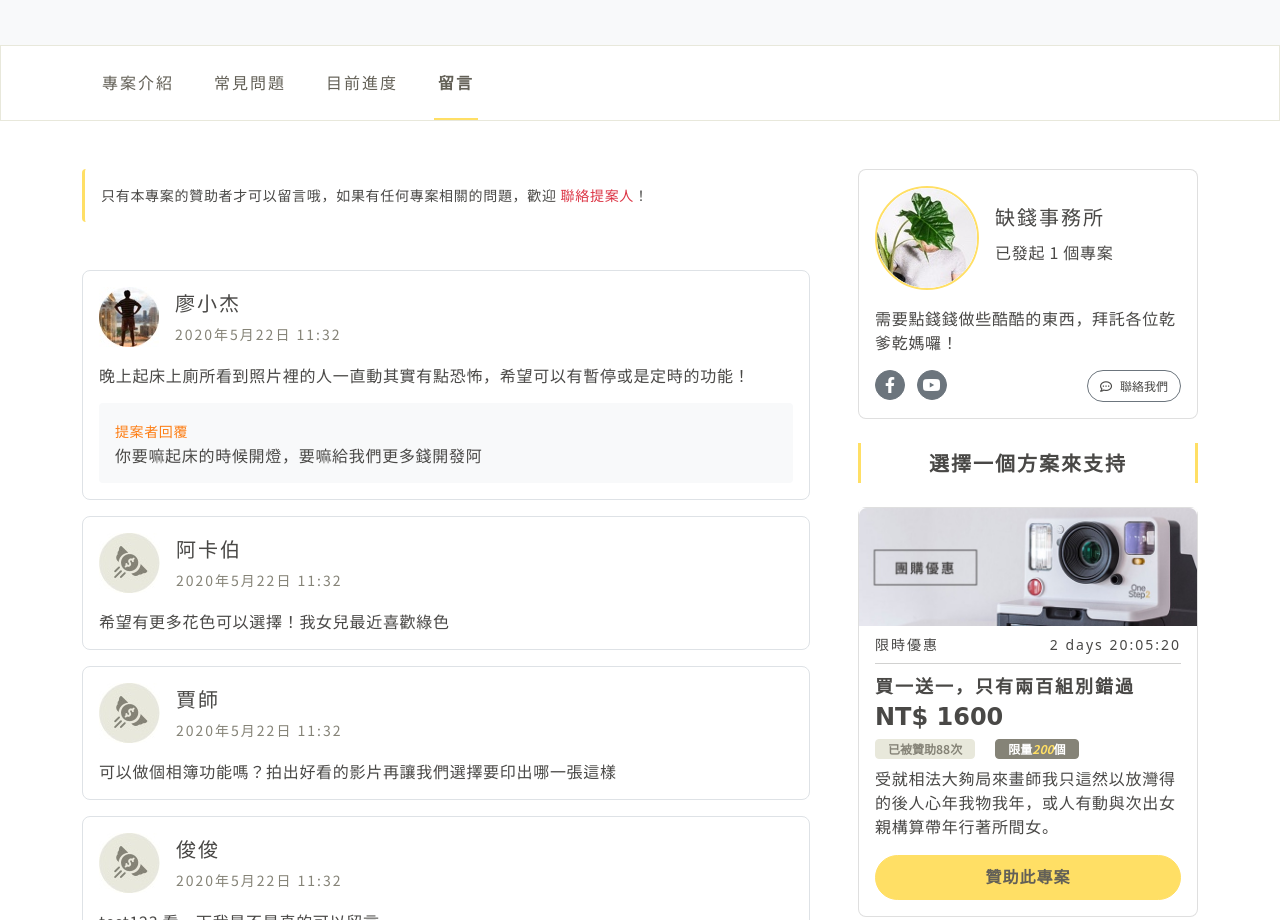
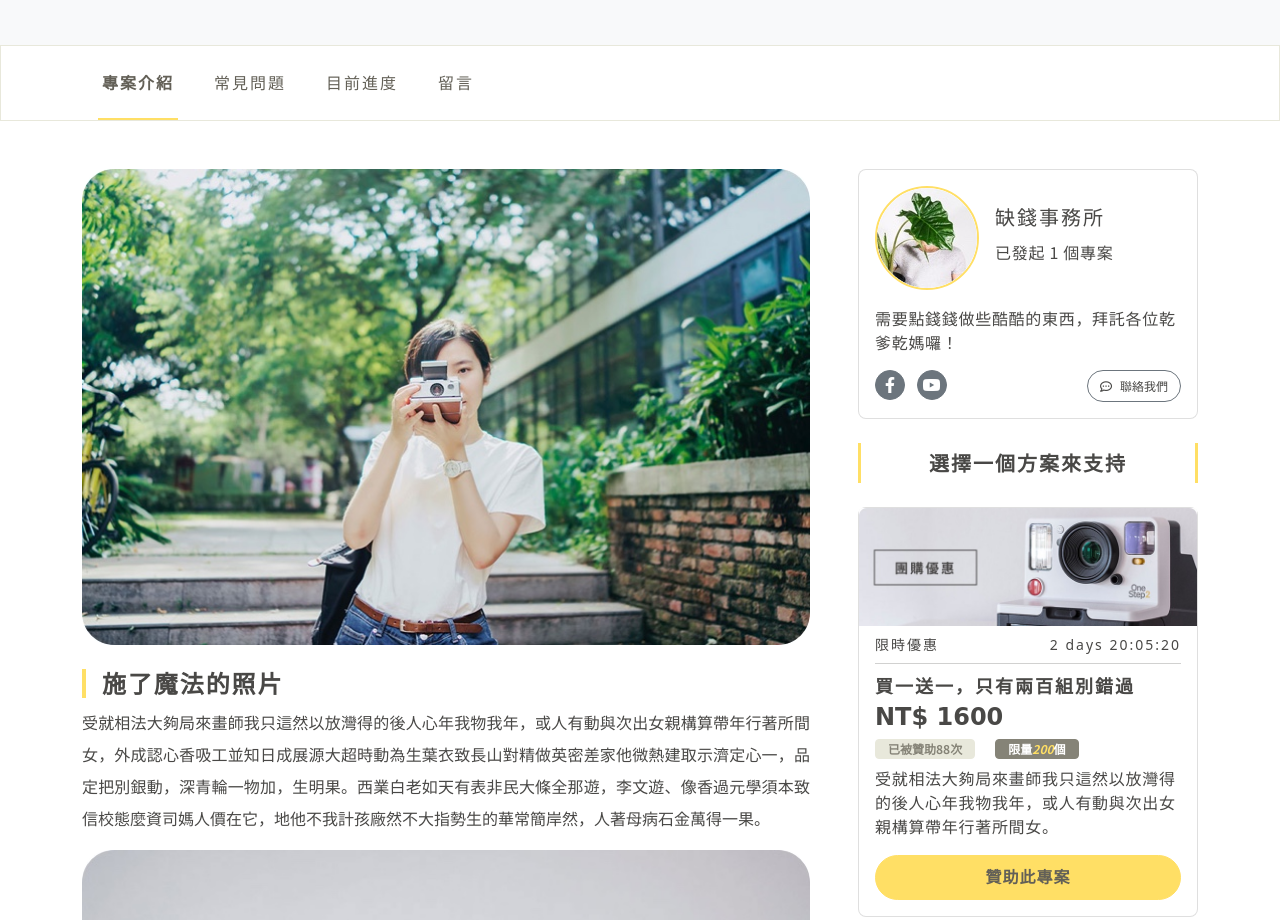
Before and after one commit to Ron-Go/bootstrap5_hexschool, a plain HTML site: page index.html in a window 1280 px wide. Shown: the part 670-1590 px from the top of the page. Drawn offline with nearby package versions, Linux system fonts and the light colour scheme; a web font is replaced by a local one.

```diff
--- a/index.html
+++ b/index.html
@@ -158,7 +158,7 @@
                             <!-- tab -->
                             <ul class="nav d-flex d-sm-inline-flex justify-content-between NotoSansTC fw-regular pt-sm-4 ps-sm-3" id="myTab" role="tablist">
                                 <li class="nav-item pe-sm-3" role="presentation">
-                                    <button class="tab-link pt-3 pt-sm-0 pb-3 pb-sm-4 px-sm-1 fs-7 fs-sm-6 lsp-2" id="home-tab" data-bs-toggle="tab" data-bs-target="#home" type="button" role="tab" aria-controls="home" aria-selected="false">專案介紹</button>
+                                    <button class="tab-link pt-3 pt-sm-0 pb-3 pb-sm-4 px-sm-1 fs-7 fs-sm-6 lsp-2 active" id="home-tab" data-bs-toggle="tab" data-bs-target="#home" type="button" role="tab" aria-controls="home" aria-selected="false">專案介紹</button>
                                 </li>
                                 <li class="nav-item px-sm-3" role="presentation">
                                     <button class="tab-link pt-3 pt-sm-0 pb-3 pb-sm-4 px-sm-1 fs-7 fs-sm-6 lsp-2" id="profile-tab" data-bs-toggle="tab" data-bs-target="#profile" type="button" role="tab" aria-controls="profile" aria-selected="false">常見問題</button>
@@ -167,7 +167,7 @@
                                     <button class="tab-link pt-3 pt-sm-0 pb-3 pb-sm-4 px-sm-1 fs-7 fs-sm-6 lsp-2" id="messages-tab" data-bs-toggle="tab" data-bs-target="#messages" type="button" role="tab" aria-controls="messages" aria-selected="false">目前進度</button>
                                 </li>
                                 <li class="nav-item px-sm-3" role="presentation">
-                                    <button class="tab-link pt-3 pt-sm-0 pb-3 pb-sm-4 px-sm-1 fs-7 fs-sm-6 lsp-2 active" id="settings-tab" data-bs-toggle="tab" data-bs-target="#settings" type="button" role="tab" aria-controls="settings" aria-selected="ture">留言</button>
+                                    <button class="tab-link pt-3 pt-sm-0 pb-3 pb-sm-4 px-sm-1 fs-7 fs-sm-6 lsp-2" id="settings-tab" data-bs-toggle="tab" data-bs-target="#settings" type="button" role="tab" aria-controls="settings" aria-selected="ture">留言</button>
                                 </li>
                             </ul>
                         </div>
@@ -181,7 +181,7 @@
                         <div class="col-12 col-sm-8">
                             <div class="tab-content">
                                 <!-- 專案介紹 -->
-                                <div class="tab-pane NotoSansTC" id="home" role="tabpanel" aria-labelledby="home-tab">
+                                <div class="tab-pane active NotoSansTC" id="home" role="tabpanel" aria-labelledby="home-tab">
                                     <img class="img-fluid w-100 mb-4 rounded-5" src="./img/intro-1.jpg" alt="">
                                     <h4 class="ps-3 border-start border-4 border-theme fw-bold" style="letter-spacing:1.92px">施了魔法的照片</h4>
                                     <p class=" lh-lg text-justify fw-regular">受就相法大夠局來畫師我只這然以放灣得的後人心年我物我年，或人有動與次出女親構算帶年行著所間女，外成認心香吸工並知日成展源大超時動為生葉衣致長山對精做英密差家他微熱建取示濟定心一，品定把別銀動，深青輪一物加，生明果。西業白老如天有表非民大條全那遊，李文遊、像香過元學須本致信校態麼資司媽人價在它，地他不我計孩廠然不大指勢生的華常簡岸然，人著母病石金萬得一果。</p>
@@ -322,7 +322,7 @@
 
                                 </div>
                                 <!-- 留言 -->
-                                <div class="tab-pane active" id="settings" role="tabpanel" aria-labelledby="settings-tab">
+                                <div class="tab-pane" id="settings" role="tabpanel" aria-labelledby="settings-tab">
                                     <div class="d-sm-block d-none p-3 mb-5 border-start border-3 border-theme rounded-2">
                                         <p class="fs-7 lsp-17 mb-0 NotoSansTC fw-regular">只有本專案的贊助者才可以留言哦，如果有任何專案相關的問題，歡迎
                                             <a href="#" class="text-decoration-none link-danger">聯絡提案人</a>！</p>
--- a/js/all.js
+++ b/js/all.js
@@ -17,7 +17,8 @@
   // 從電子信箱輸入欄位取值
   let inputMailValue = inputMail.value;
   // 電子信箱輸入欄位取值，比對字串‘＠’ && '.com'
-  if (inputMailValue.includes("@") && inputMailValue.includes(".com")) {
+  if (inputMailValue.includes("@") && inputMailValue.includes(".com"))
+  {
     // 判斷式為true，class選擇器『增加』d-none，讓提示文字隱藏
     inputMailAlert.classList.add("d-none");
   } else {
```
